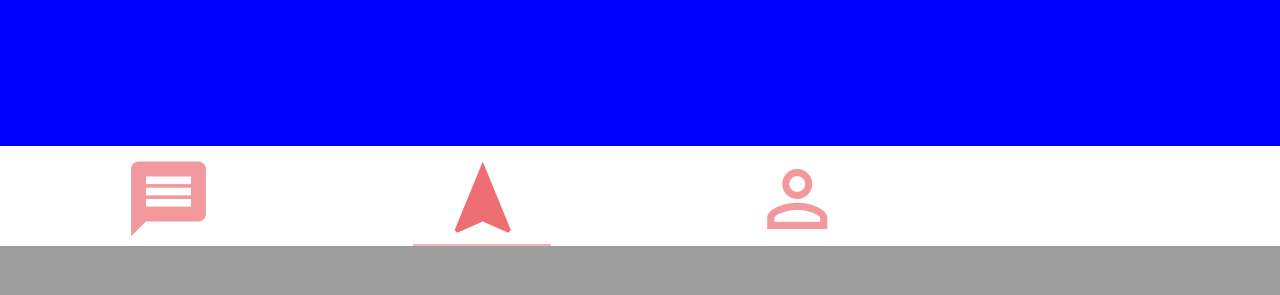
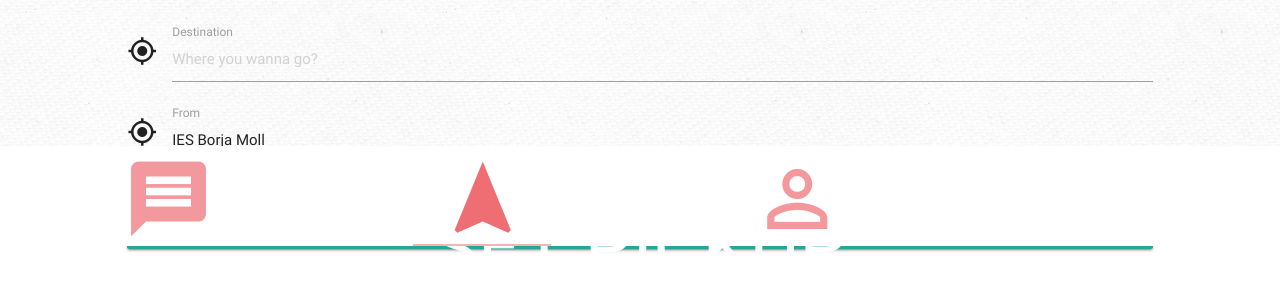
Before and after one commit to guilleCM/Cotxox_app, a Flask app: page / in a window 1280 px wide. Shown: the part 554-849 px from the top of the page. Before the commit the page ends 800 px from the top, so only its background shows below. Run offline with Flask 2, Linux system fonts and the light colour scheme; a user stored in the database is signed in; some libraries are stand-ins or nearby versions.

Commit message:
Index view

```diff
--- a/templates/vertical/base.html
+++ b/templates/vertical/base.html
@@ -26,7 +26,7 @@
       height: 100%;
     }
     #test2 {
-      background-color: blue;
+      background-image: url("../../static/img/backgrounds/clean_textile.png");
       height: 100%;
     }
     #test3 {
@@ -48,6 +48,9 @@
     }
     .tabs i {
       margin-top: 8px;
+    }
+    .row{
+      margin-bottom: 0px;
     }
   </style>
 	<div class="row general-content">
--- a/templates/vertical/index.html
+++ b/templates/vertical/index.html
@@ -5,7 +5,29 @@
 {% endblock %}
 
 {% block content_tab2 %}
-    <div id="googleMap" style="width: 100%;height:75%;"></div>
+    <div class="row" style="height:70%; margin-top: 5%;">
+        <div id="googleMap" class="col s12" style="width: 100%;height:100%;"></div>
+    </div>
+    <div class="row" style="height: 15%">
+        <br>
+        <div class="col s10 offset-s1 input-field">
+            <i class="material-icons prefix">my_location</i>
+            <input class="validate" name="destination" type="text" id="destination" placeholder="Where you wanna go?"></input>
+            <label for="destination">Destination</label>
+        </div>
+        <div class="col s10 offset-s1 input-field">
+            <i class="material-icons prefix">my_location</i>
+            <input class="validate" name="from" type="text" id="from" value="IES Borja Moll"></input>
+            <label for="from">From</label>
+        </div>
+    </div>
+    <div class="row" style="height:10%">
+        <div class="col s10 offset-s1" style="height:80%; margin-top: 10px;">
+            <a href="#" class="btn btn-large" style="width:100%; height: 100%; padding-top: 27px;">
+                <span class="pickup-text" style="font-size: 5em;">SET PICKUP</span>
+                </a>
+        </div>
+    </div>
 {% endblock %}
 
 {% block content_tab3 %}
```
Also changed, not shown: static/img/backgrounds/clean_textile.png (added).
